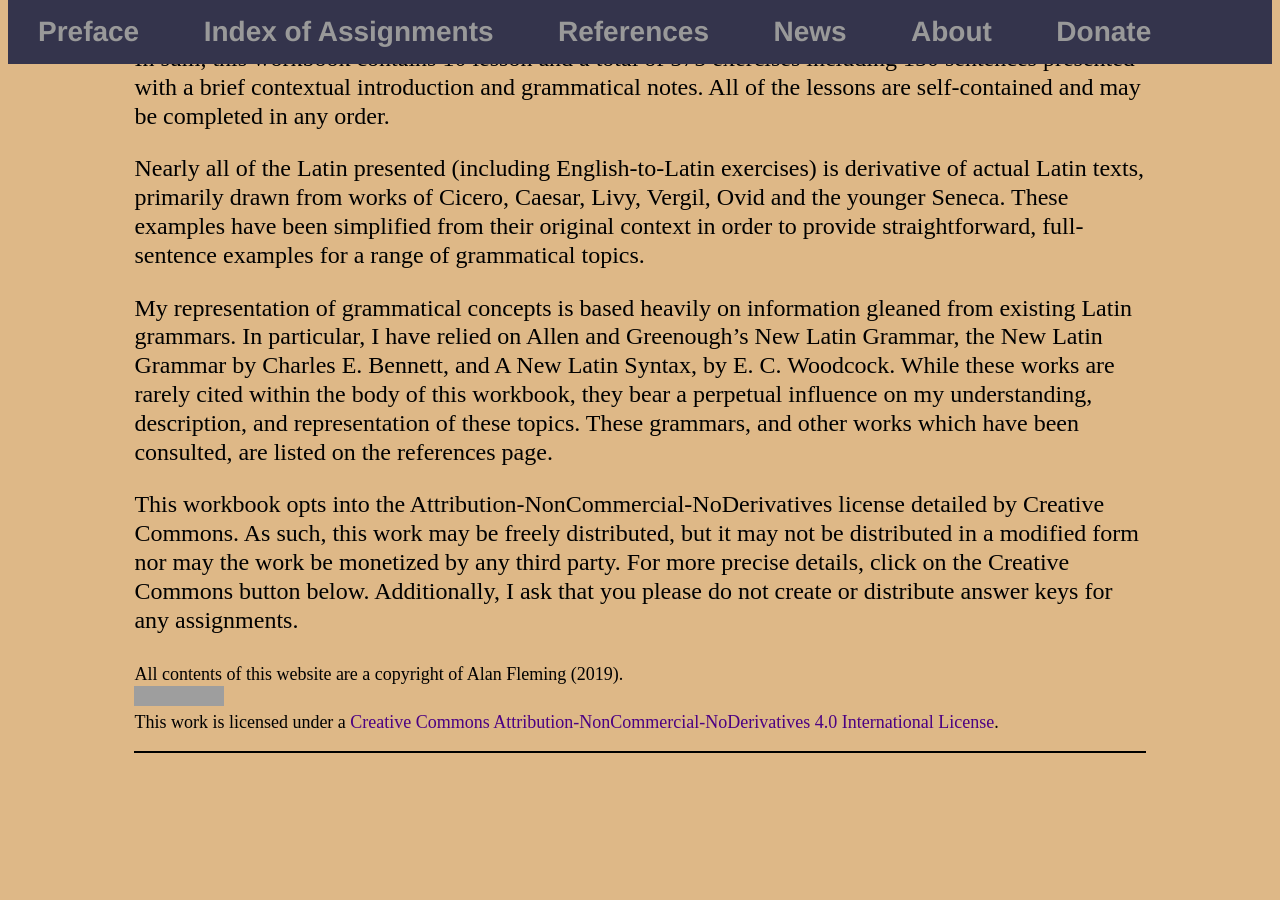
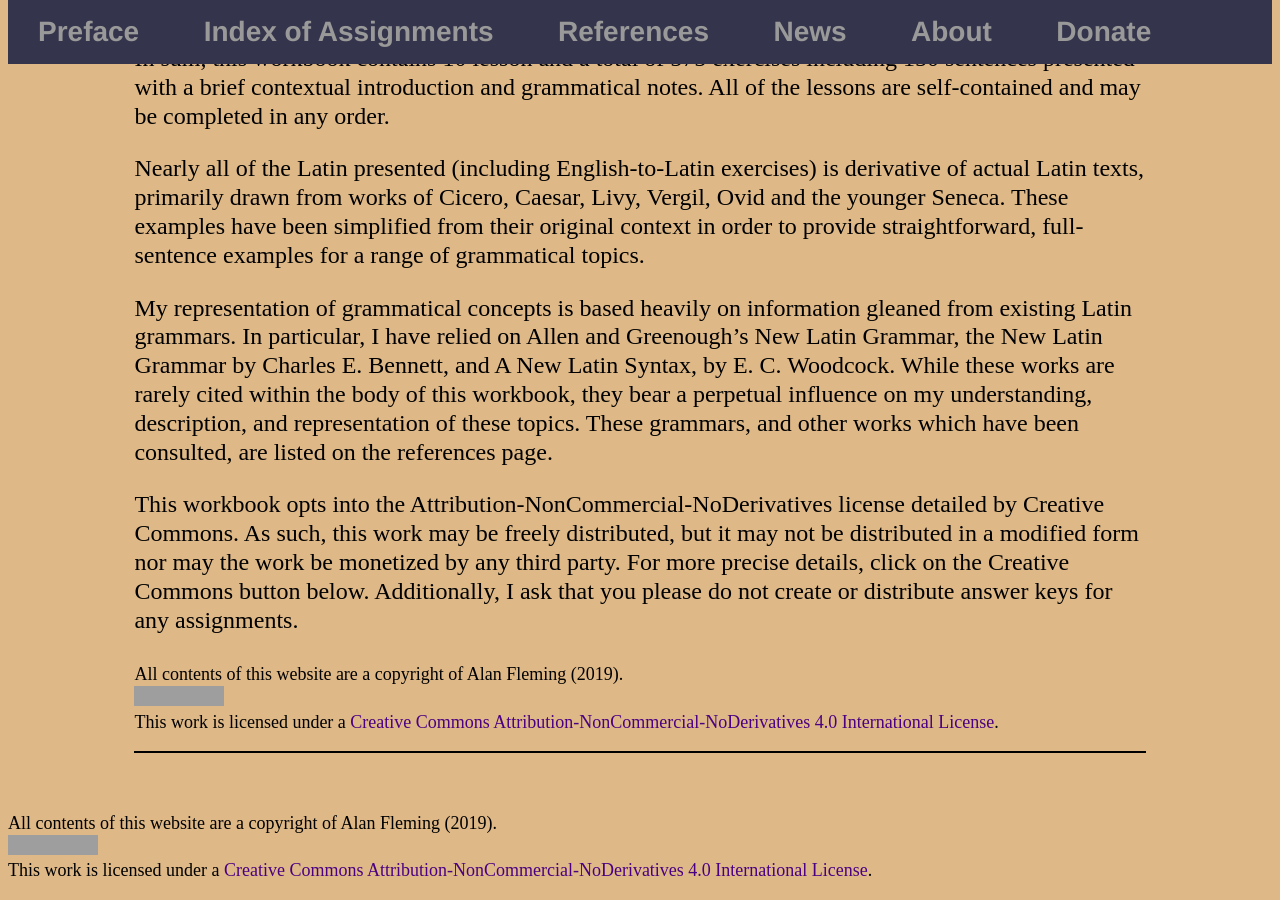
Before and after one commit to AlanCFleming82/AlanCFleming82.github.io, a Jekyll site: the page built from index.html, in a window 1280 px wide and 900 px high, scrolled down 846 px. Built offline with Jekyll 4.4.1, drawn with Linux system fonts in a browser that asks for light colours; before the commit the page ends 1659 px from its top, so only the background shows below that; grey boxes are pictures that could not be loaded.

Commit message:
Testing footer add

```diff
--- a/_layouts/default.html
+++ b/_layouts/default.html
@@ -22,4 +22,8 @@
   {{ content }}
 <script src="../js/main.js"></script>
   </main>
+<footer>
+<p>All contents of this website are a copyright of Alan Fleming (2019).<br>
+<a rel="license" href="http://creativecommons.org/licenses/by-nc-nd/4.0/"><img alt="Creative Commons License" style="border-width:0" src="https://i.creativecommons.org/l/by-nc-nd/4.0/88x31.png" /></a><br />This work is licensed under a <a rel="license" href="http://creativecommons.org/licenses/by-nc-nd/4.0/">Creative Commons Attribution-NonCommercial-NoDerivatives 4.0 International License</a>.</p>
+</footer>
   </body>
```
